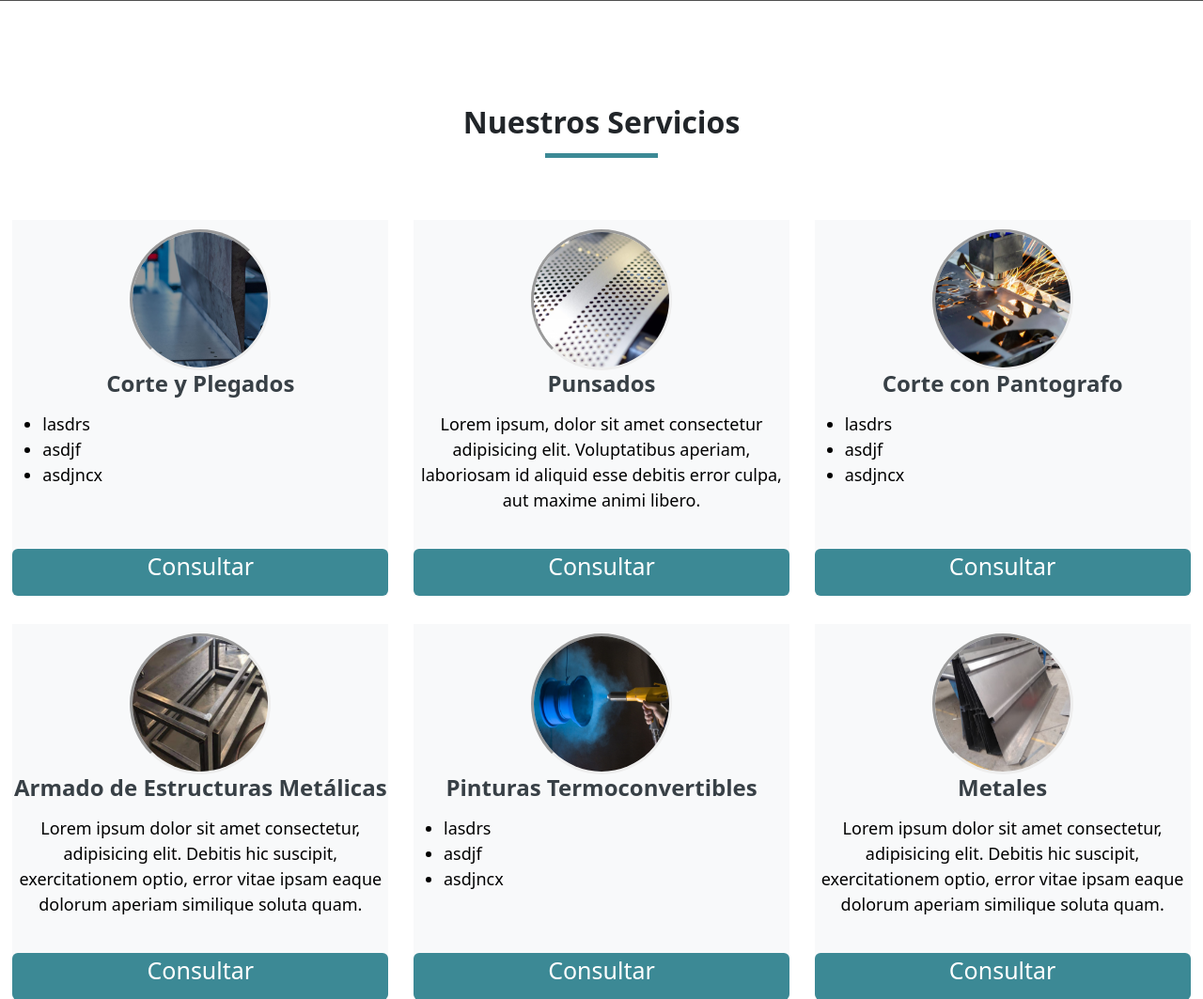
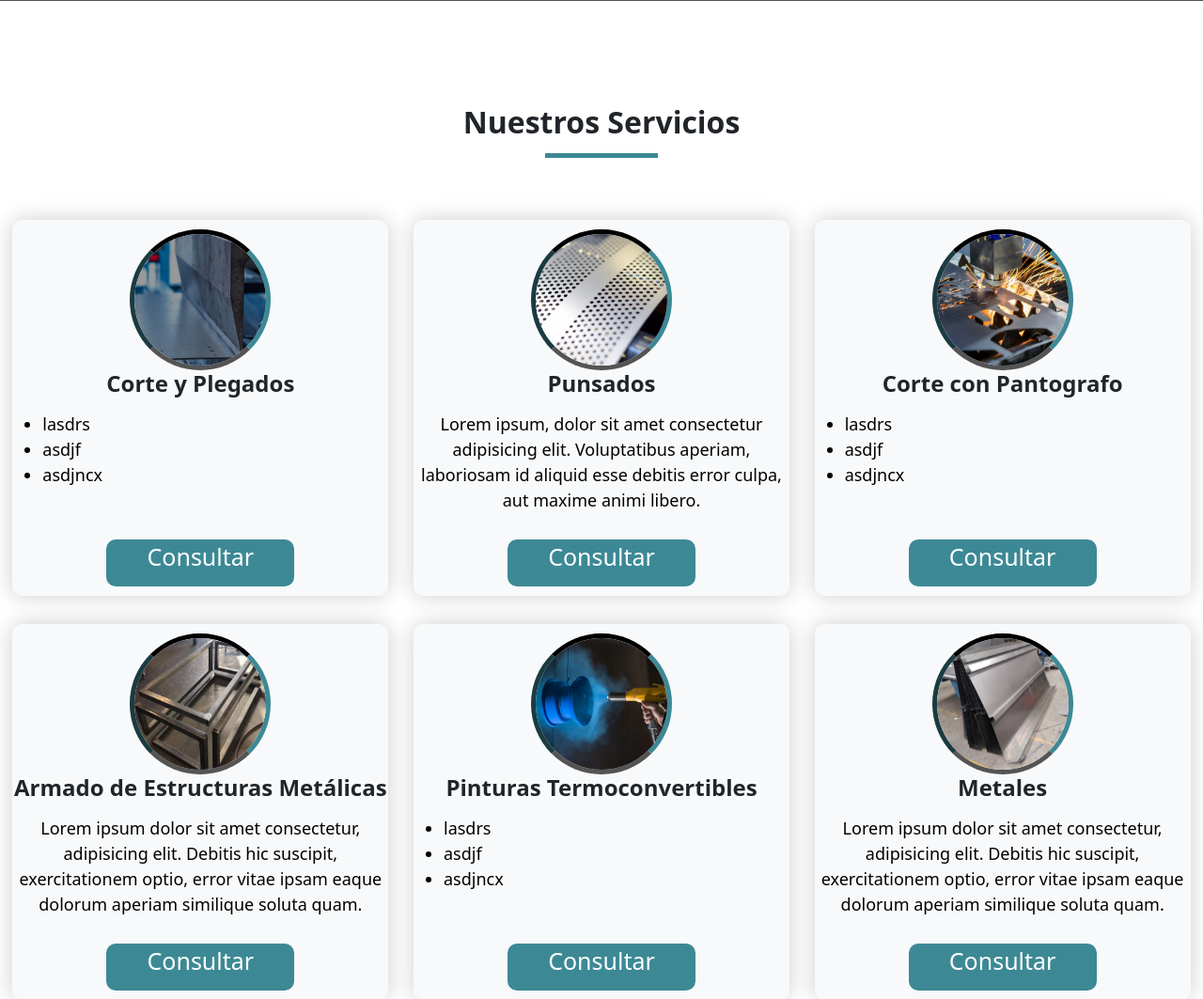
Before and after one commit to zEstebanz/MendoPleg, a PHP site: page / in a window 1280 px wide. Shown: the part 799-1862 px from the top of the page at 94% size. Run offline with PHP 8.4, Linux system fonts and the light colour scheme; some libraries are stand-ins or nearby versions; grey boxes are pictures that could not be loaded.

Commit message:
Modificaciones

```diff
--- a/index.html
+++ b/index.html
@@ -109,7 +109,7 @@
                 <div class="icon-box">
                     <figure class="circle">
                         <a href="#plegados">
-                            <img src="src/img/2.png" class="img-fluid" alt="img">
+                            <img src="src/img/2.png" alt="img">
                         </a>
                     </figure>
                     <h4>Corte y Plegados</h4>
@@ -128,7 +128,7 @@
                 <div class="icon-box">
                     <figure class="circle">
                         <a href="#punsados">
-                            <img src="src/img/4.png" class="img-fluid" alt="img">
+                            <img src="src/img/4.png" alt="img">
                         </a>
                     </figure>
                     <h4>Punsados</h4>
@@ -144,7 +144,7 @@
                 <div class="icon-box">
                     <figure class="circle">
                         <a href="#corte">
-                            <img src="src/img/8.png" class="img-fluid" alt="img">
+                            <img src="src/img/8.png" alt="img">
                         </a>
                     </figure>
                     <h4>Corte con Pantografo</h4>
@@ -163,7 +163,7 @@
                 <div class="icon-box">
                     <figure class="circle">
                         <a href="#estructuras">
-                            <img src="src/img/3.png" class="img-fluid" alt="img">
+                            <img src="src/img/3.png" alt="img">
                         </a>
                     </figure>
                     <h4>Armado de Estructuras Metálicas</h4>
@@ -179,7 +179,7 @@
                 <div class="icon-box">
                     <figure class="circle">
                         <a href="#pintura">
-                            <img src="src/img/9.png" class="img-fluid" alt="img">
+                            <img src="src/img/9.png" alt="img">
                         </a>
                     </figure>
                     <h4>Pinturas Termoconvertibles</h4>
@@ -198,7 +198,7 @@
                 <div class="icon-box">
                     <figure class="circle">
                         <a href="#metales">
-                            <img src="src/img/1.png" class="img-fluid" alt="img">
+                            <img src="src/img/1.png" alt="img">
 
                         </a>
                     </figure>
--- a/src/scss/app.css
+++ b/src/scss/app.css
@@ -77,6 +77,8 @@ body {
   width: 400px;
   position: relative;
   padding-top: 10px;
+  box-shadow: 0px 0 25px 0 rgba(0, 0, 0, 0.2);
+  border-radius: 10px;
 }
 .services .box p {
   color: #000;
@@ -93,7 +95,9 @@ body {
   transition: ease-in-out 0.3s;
 }
 .services .icon-box .circle {
+  border-color: #000 #3c8995;
   border-style: inset;
+  border-width: 5px;
   height: 150px;
   width: 150px;
   margin: 0px auto;
@@ -105,15 +109,9 @@ body {
   height: 100%;
   border-radius: 50%;
 }
-.services .icon-box h4 {
-  font-weight: 700;
-  margin-bottom: 15px;
-  font-size: 18px;
-  color: #384046;
-}
-.services .icon-box i {
-  color: #3498db;
-  font-size: 28px;
+.services .icon-box .circle img:hover {
+  opacity: 1;
+  transition: 0.4s;
 }
 .services .icon-box h4 {
   font-weight: 700;
@@ -131,7 +129,7 @@ body {
   margin-bottom: 0;
 }
 .services .box:hover {
-  box-shadow: 0px 0 25px 0 rgba(0, 0, 0, 0.1);
+  box-shadow: -19px 1px 26px 9px rgba(0, 0, 0, 0.25);
 }
 .services .button {
   text-align: center;
@@ -142,16 +140,15 @@ body {
   bottom: 0;
   position: absolute;
   background-color: #3c8995;
-  width: 100%;
+  width: 50%;
   height: 50px;
-  border-radius: 6px;
+  border-radius: 10px;
   border-color: #000;
+  margin: 10px 25%;
 }
 .services .button:hover {
-  background: #3c8995;
-  color: #fff;
-  outline: 0;
-  background-color: rgba(27, 124, 138, 0.662745098);
+  transition: 0.5s;
+  background-color: #384046;
 }
 
 /* Nuestros clientes*/
--- a/src/scss/app.scss
+++ b/src/scss/app.scss
@@ -86,6 +86,8 @@ body {
         width: 400px;
         position: relative;
         padding-top: 10px;
+        box-shadow: 0px 0 25px 0 rgba(0, 0, 0, 0.2);
+        border-radius: 10px;
 
         p {
             color: #000;
@@ -106,7 +108,10 @@ body {
 
 
         .circle {
+            border-color: #000 #3c8995;
             border-style: inset;
+            border-width: 5px;
+
             height: 150px;
             width: 150px;
             margin: 0px auto;
@@ -117,21 +122,17 @@ body {
                 width: 100%;
                 height: 100%;
                 border-radius: 50%;
+
             }
+
+            img:hover{
+                opacity: 1;
+                transition: 0.4s;
+            }
+
         }
 
-    }
 
-    .icon-box h4 {
-        font-weight: 700;
-        margin-bottom: 15px;
-        font-size: 18px;
-        color: #384046;
-    }
-
-    .icon-box i {
-        color: #3498db;
-        font-size: 28px;
     }
 
     .icon-box h4 {
@@ -153,7 +154,9 @@ body {
     }
 
     .box:hover {
-        box-shadow: 0px 0 25px 0 rgba(0, 0, 0, 0.1);
+        -webkit-box-shadow: -19px 1px 26px 9px rgba(0, 0, 0, 0.25);
+        -moz-box-shadow: -19px 1px 26px 9px rgba(0, 0, 0, 0.25);
+        box-shadow: -19px 1px 26px 9px rgba(0, 0, 0, 0.25);
     }
 
     .button {
@@ -167,18 +170,18 @@ body {
         bottom: 0;
         position: absolute;
         background-color: #3c8995;
-        width: 100%;
+        width: 50%;
         height: 50px;
-        border-radius: 6px;
+        border-radius: 10px;
         border-color: #000;
+        margin: 10px 25%;
+
 
     }
 
     .button:hover {
-        background: #3c8995;
-        color: #fff;
-        outline: 0;
-        background-color: #1b7c8aa9;
+        transition: 0.5s;
+        background-color: #384046;
     }
 
 }
```
Also changed, not shown: 1 other file.
